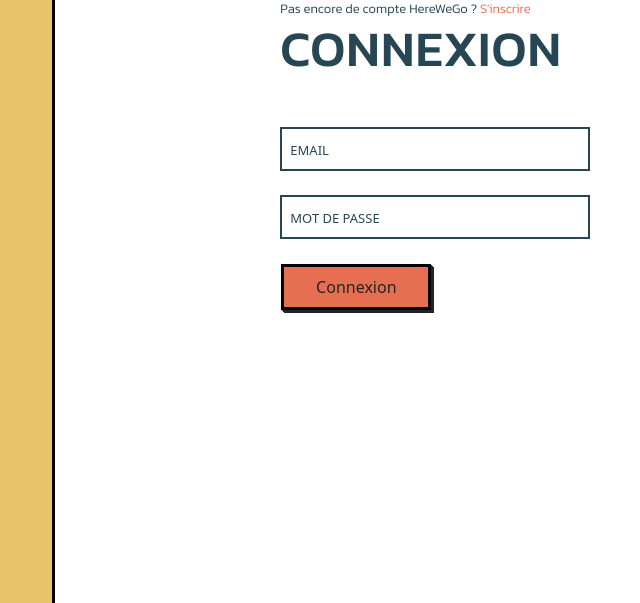
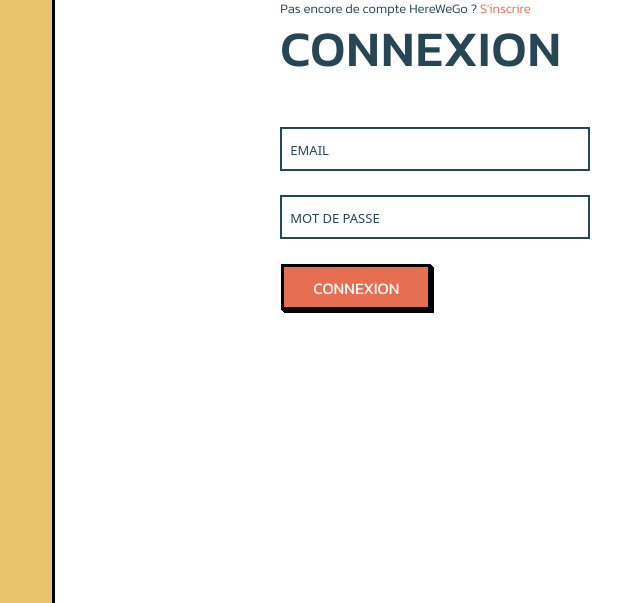
Before and after one commit to JasmiDW/HereWeGo, a PHP site: page /connexion.html in a window 1280 px wide. Shown: the part 393-996 px from the top of the page, without its empty margins (345-985 px from the left). Run offline with PHP 8.4, Linux system fonts and the light colour scheme; some libraries are stand-ins or nearby versions.

Commit message:
update btn

```diff
--- a/css/style.css
+++ b/css/style.css
@@ -15,6 +15,13 @@ h1{
     background-color: white;
 }
 
+.navbar a {
+    font-family: 'Kanit';
+    font-weight: 600;
+    font-size: 20px;
+    text-transform: uppercase;
+}
+
 header{
     height: 100px;
 }
@@ -25,24 +32,28 @@ header{
     display:table-cell;
     vertical-align: middle;
     --bs-btn-padding-x: none;
+    font-family: 'Kanit';
+    text-transform: uppercase;
+    color:white;
 }
 
 .btn   a{
     text-decoration:none;
-    color:#000;
+    color:white;
     margin:auto;
     width:150px;
     display:inline-block;
     line-height:40px;
-    font-size:12px;
-    font-weight:900;
-    letter-spacing:2px;
+    font-size:15px;
+    font-weight:500;
+    letter-spacing:1px;
     text-transform:uppercase;
     background-color: #E76F51;
      border:3px solid #000;
-     box-shadow:1px 1px 0, 2px 2px 0, 3px 3px 0;
+     box-shadow:1px 1px 0 black, 2px 2px 0 black, 3px 3px 0 black;
     position: relative;
     margin-right: 10px;
+    font-family: 'Kanit';
 }
 
 .btn   a:after{
@@ -62,7 +73,7 @@ header{
 }
 
 .btn  a:hover{
-    background-color: transparent;
+    background-color: #E9C46A;
 }
 
 .btn  a:hover:after{
@@ -97,7 +108,7 @@ a{
 .form-connexion input {
     width: 310px;
     border: 2px solid #264653;
-    color:#fff;
+    color:#264653;
 }
 
 ::placeholder{
@@ -105,7 +116,3 @@ a{
     font-size: 13px;
     color: #264653;
 }
-
-::-ms-value{
-    color:#fff;
-}
```
